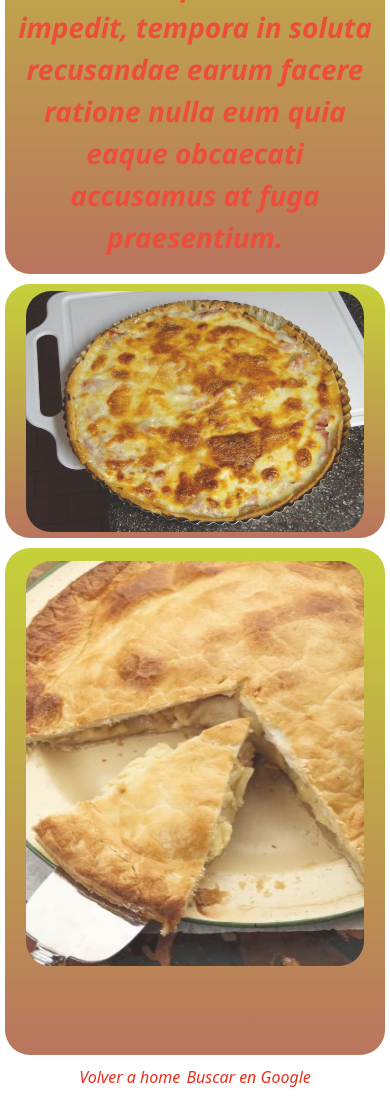
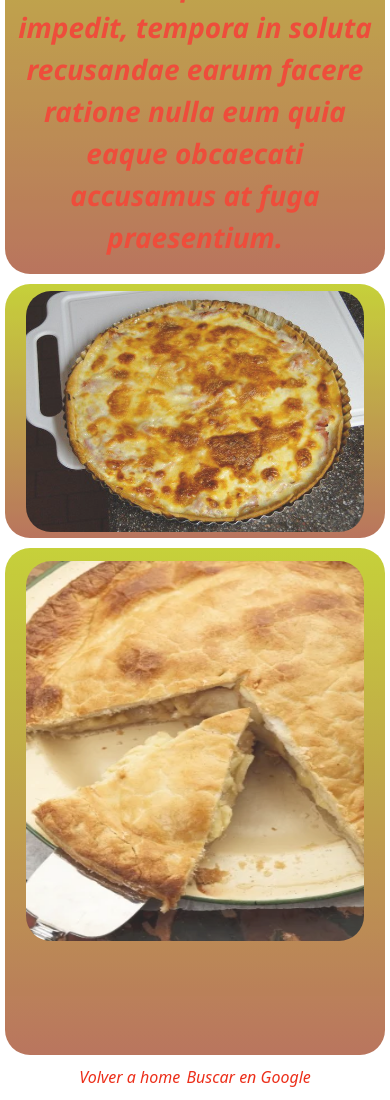
Before and after one commit to FLSfreedom/HTML-CSS--BigFood, a website: page pages/productos.html in a window 390 px wide. Shown: the part 3831-4931 px from the top of the page. Drawn offline with nearby package versions, Linux system fonts and the light colour scheme.

Commit message:
modificación productos 7

```diff
--- a/scss/styleproductos.scss
+++ b/scss/styleproductos.scss
@@ -132,7 +132,7 @@ p {
 }
 .tamanioImageFinal {
     @extend .tamanioImages;
-    height: 80%;
+    height: 95%;
     object-fit: fill;
     border-radius: 25px;
 }
@@ -281,4 +281,9 @@ $fondos: (
     .menuDesktop {
         display: none;
     }
+    .tamanioImageFinal {
+        height: 75%;
+        object-fit: fill;
+        border-radius: 25px;
+    }
 }
```
Also changed, not shown: styles/styleproductos.css.
